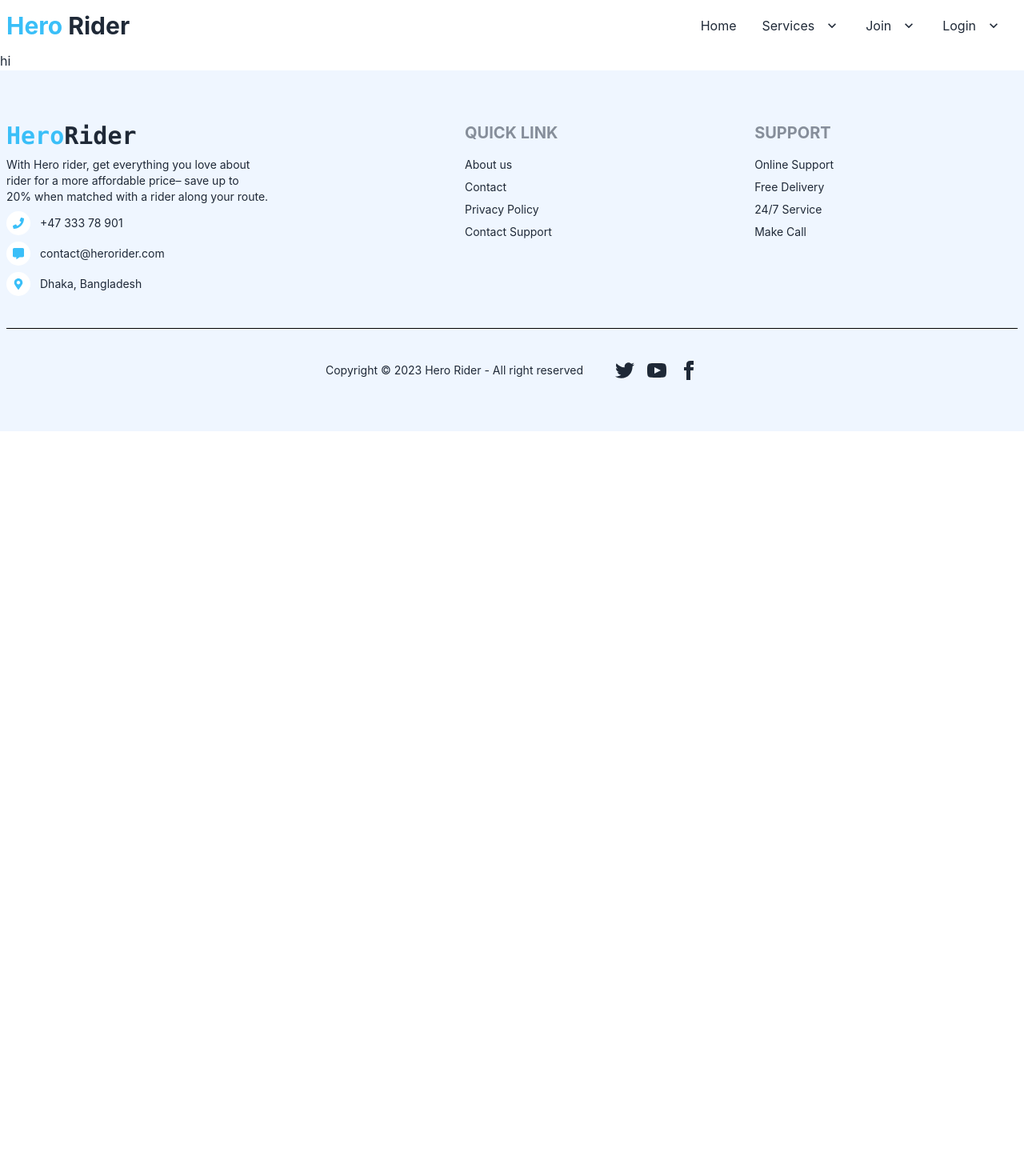
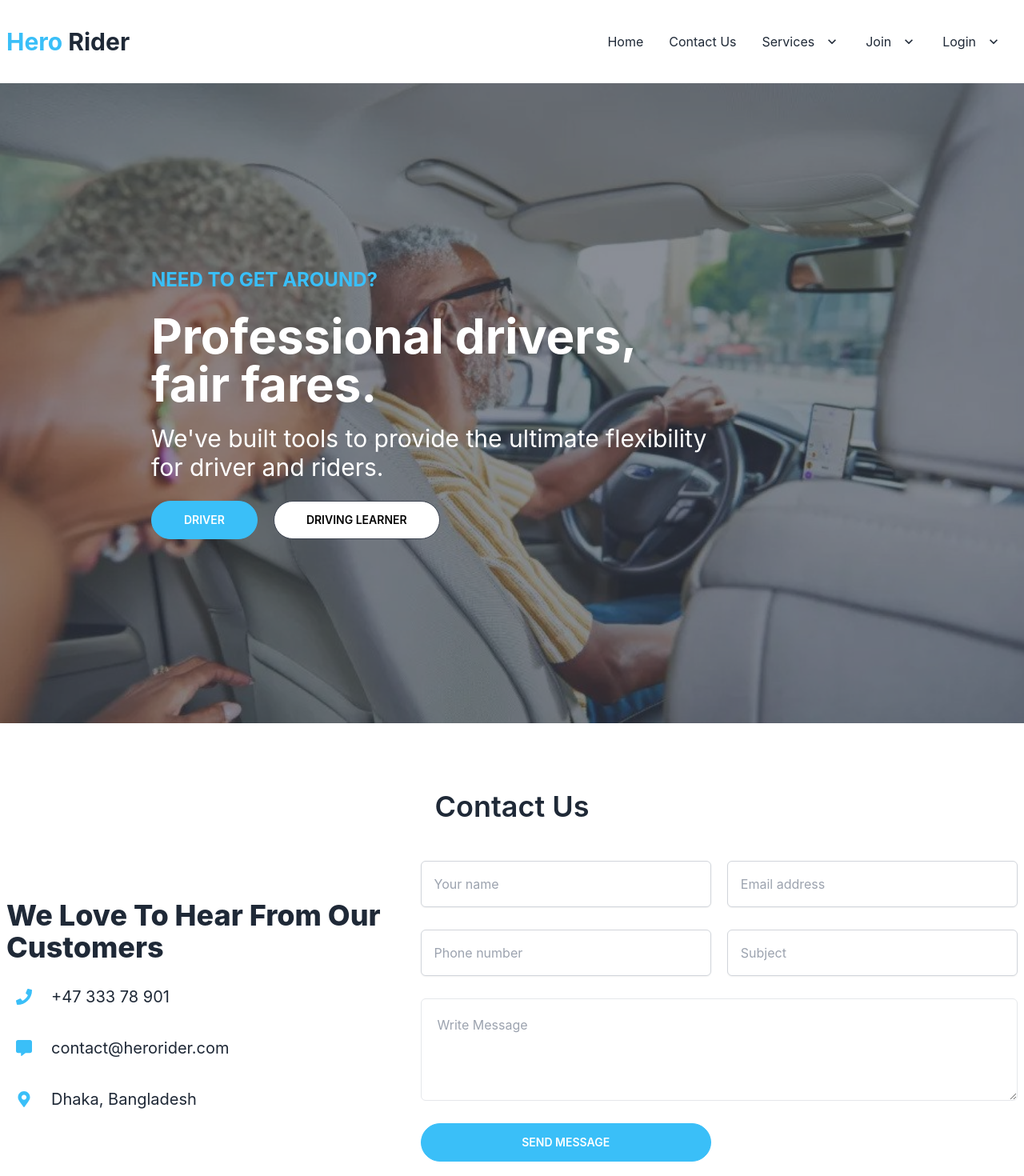
Before and after one commit to suman-chandra-barman/hero-rider, a React (Create React App) app: page / in a window 1280 px wide. Shown: the top 1470 px of the page at 80% size. Before the commit the page ends 800 px from the top, so only its background shows below. Built offline with nearby package versions, Linux system fonts and the light colour scheme; no server answers.

Commit message:
banner page and contact up page done

```diff
--- /dev/null
+++ b/src/pages/Banner/Banner.js
@@ -0,0 +1,43 @@
+import React from "react";
+import { Link } from "react-router-dom";
+
+const Banner = () => {
+  return (
+    <div
+      className="hero md:min-h-screen"
+      style={{
+        backgroundImage: `url(${"rider-banner.jpg"})`,
+      }}
+    >
+      <div className="hero-overlay bg-opacity-60"></div>
+      <div className="hero-content text-neutral-content py-16">
+        <div className="w-full">
+          <h3 className="text-lg font-bold md:text-2xl text-info">
+            NEED TO GET AROUND?
+          </h3>
+          <h1 className="my-4 md:my-6 md:mb-5 text-3xl md:text-6xl font-bold w-full md:w-[70%]">
+            Professional drivers, fair fares.
+          </h1>
+          <p className="mb-4 md:mb-6  text-lg md:text-3xl">
+            We've built tools to provide the ultimate flexibility <br /> for
+            driver and riders.
+          </p>
+          <div>
+            <Link to="/rider-login">
+              <button className="btn btn-info text-white mr-1 md:mr-5 rounded-3xl md:px-10 py-1">
+                Driver
+              </button>
+            </Link>
+            <Link to="/learner-login">
+              <button className="btn mt-5 md:mt-0 bg-white hover:bg-white rounded-3xl md:px-10 py-1 text-black">
+                Driving learner
+              </button>
+            </Link>
+          </div>
+        </div>
+      </div>
+    </div>
+  );
+};
+
+export default Banner;
--- /dev/null
+++ b/src/pages/ContactUs/ContactUs.js
@@ -0,0 +1,100 @@
+import React from "react";
+import { FaPhone, FaCommentAlt, FaMapMarkerAlt } from "react-icons/fa";
+const ContactUs = () => {
+  return (
+    <section className=" px-2 py-8 md:py-16">
+      <div className="container mx-auto">
+        <h2 className="font-semibold text-2xl md:text-4xl my-2 md:my-5 md:w-[80%] mx-auto text-center">
+          Contact Us
+        </h2>
+        <div className="flex flex-col md:flex-row gap-5 mt-10">
+          <div
+            className="grid gap-2 md:gap-5 md:place-content-center md:w-[40%]"
+            data-aos="fade-right"
+            data-aos-offset="250"
+            data-aos-duration="500"
+          >
+            <h3 className="text-2xl md:text-4xl font-extrabold">
+              We Love To Hear From Our Customers
+            </h3>
+            <div className="flex gap-3 items-center">
+              <span className="bg-white text-xl p-3 text-info hover:bg-info hover:text-white rounded-full">
+                <FaPhone />
+              </span>
+              <p className="text-xl">
+                <a href="tel:+4733378901">+47 333 78 901</a>
+              </p>
+            </div>
+            <div className="flex gap-3 items-center">
+              <span className="bg-white text-xl p-3 text-info hover:bg-info hover:text-white rounded-full">
+                <FaCommentAlt />
+              </span>
+              <p className="text-xl">contact@herorider.com</p>
+            </div>
+            <div className="flex gap-3 items-center">
+              <span className="bg-white text-xl p-3 text-info hover:bg-info hover:text-white rounded-full">
+                <FaMapMarkerAlt />
+              </span>
+              <p className="text-xl">Dhaka, Bangladesh</p>
+            </div>
+          </div>
+          {/* form section  */}
+          <div
+            className="md:w-[60%]"
+            data-aos="fade-left"
+            data-aos-offset="300"
+            data-aos-duration="1000"
+          >
+            <form className="md:grid  md:grid-cols-2 items-center justify-between gap-5">
+              <div className="flex flex-col items-start ">
+                <input
+                  type="text"
+                  name="name"
+                  className="block p-4 w-full mt-2 border-gray-300 rounded-md border border-1 shadow-sm"
+                  placeholder="Your name"
+                  required
+                />
+              </div>
+              <div className="flex flex-col items-start">
+                <input
+                  type="email"
+                  name="email"
+                  className="block p-4 border border-1 w-full mt-2 border-gray-300 rounded-md shadow-sm"
+                  placeholder="Email address"
+                  required
+                />
+              </div>
+              <div className="flex flex-col items-start">
+                <input
+                  type="text"
+                  name="phone"
+                  className="block p-4 border border-1 w-full mt-2 border-gray-300 rounded-md shadow-sm"
+                  placeholder="Phone number"
+                  required
+                />
+              </div>
+              <div className="flex flex-col items-start">
+                <input
+                  type="text"
+                  name="subject"
+                  className="block p-4 border border-1 w-full mt-2 border-gray-300 rounded-md shadow-sm"
+                  placeholder="Subject"
+                  required
+                />
+              </div>
+              <textarea
+                className="border col-span-2 h-32 rounded-md p-5 w-full mt-2"
+                placeholder="Write Message"
+              ></textarea>
+              <button className="btn btn-info mt-2 w-full text-white rounded-3xl md:px-10 py-1">
+                Send Message
+              </button>
+            </form>
+          </div>
+        </div>
+      </div>
+    </section>
+  );
+};
+
+export default ContactUs;
--- a/src/pages/Home/Home/Home.js
+++ b/src/pages/Home/Home/Home.js
@@ -1,7 +1,14 @@
 import React from "react";
+import Banner from "../../Banner/Banner";
+import ContactUs from "../../ContactUs/ContactUs";
 
 const Home = () => {
-  return <div>hi</div>;
+  return (
+    <>
+      <Banner />
+      <ContactUs />
+    </>
+  );
 };
 
 export default Home;
--- a/src/pages/shared/Footer.js
+++ b/src/pages/shared/Footer.js
@@ -5,7 +5,7 @@ import { FaPhone, FaCommentAlt, FaMapMarkerAlt } from "react-icons/fa";
 const Footer = () => {
   return (
     <>
-      <footer className="bg-blue-50 py-8 md:py-16 px-2">
+      <footer className="bg-blue-50 py-8 md:py-16 px-2 mt-16">
         <div className="footer container mx-auto">
           <div>
             <Link to="/" className="text-3xl font-mono font-extrabold">
--- a/src/pages/shared/Navbar.js
+++ b/src/pages/shared/Navbar.js
@@ -26,7 +26,11 @@ const Navbar = () => {
           </Link>
         </li>
       )}
-
+      <li>
+        <Link to="/contact" className="active:bg-inherit">
+          Contact Us
+        </Link>
+      </li>
       <li tabIndex={0}>
         <Link className="active:bg-inherit">
           Services
@@ -40,7 +44,7 @@ const Navbar = () => {
             <path d="M7.41,8.58L12,13.17L16.59,8.58L18,10L12,16L6,10L7.41,8.58Z" />
           </svg>
         </Link>
-        <ul className="p-2 z-[1]">
+        <ul className="p-2 z-[1] bg-blue-50">
           <li>
             <Link className="active:bg-inherit">Rider</Link>
           </li>
@@ -64,7 +68,7 @@ const Navbar = () => {
                 <path d="M7.41,8.58L12,13.17L16.59,8.58L18,10L12,16L6,10L7.41,8.58Z" />
               </svg>
             </Link>
-            <ul className="p-2">
+            <ul className="p-2 z-[1] bg-blue-50">
               <li>
                 <Link to="/rider-register" className="active:bg-inherit">
                   Rider
@@ -90,7 +94,7 @@ const Navbar = () => {
                 <path d="M7.41,8.58L12,13.17L16.59,8.58L18,10L12,16L6,10L7.41,8.58Z" />
               </svg>
             </Link>
-            <ul className="p-2">
+            <ul className="p-2 z-[1] bg-blue-50">
               <li>
                 <Link to="/rider-login" className="active:bg-inherit">
                   Rider
@@ -113,7 +117,7 @@ const Navbar = () => {
   );
   return (
     <section>
-      <div className="navbar container mx-auto">
+      <div className="navbar container mx-auto py-7">
         <div className="navbar-start">
           <div className="dropdown">
             <label tabIndex={0} className="btn btn-ghost lg:hidden">
@@ -139,7 +143,7 @@ const Navbar = () => {
               {items}
             </ul>
           </div>
-          <Link className="text-2xl md:text-3xl font-bold ">
+          <Link to="/" className="text-2xl md:text-3xl font-bold ">
             <span className="text-info">Hero</span> Rider
           </Link>
         </div>
--- a/src/router/route.js
+++ b/src/router/route.js
@@ -1,6 +1,7 @@
 import { createBrowserRouter } from "react-router-dom";
 import Main from "../layout/Main";
 import Admin from "../pages/AdminPage/Admin";
+import ContactUs from "../pages/ContactUs/ContactUs";
 import Home from "../pages/Home/Home/Home";
 import LearnerLogin from "../pages/Login/LearnerLogin";
 import RiderLogin from "../pages/Login/RiderLogin";
@@ -34,8 +35,11 @@ const router = createBrowserRouter([
         element: <LearnerLogin />,
       },
       {
+        path: "/contact",
+        element: <ContactUs />,
+      },
+      {
         path: "/admin-panel",
-
         element: (
           <AdminRoute>
             <Admin />
```
Also changed, not shown: public/rider-banner.jpg (added).
